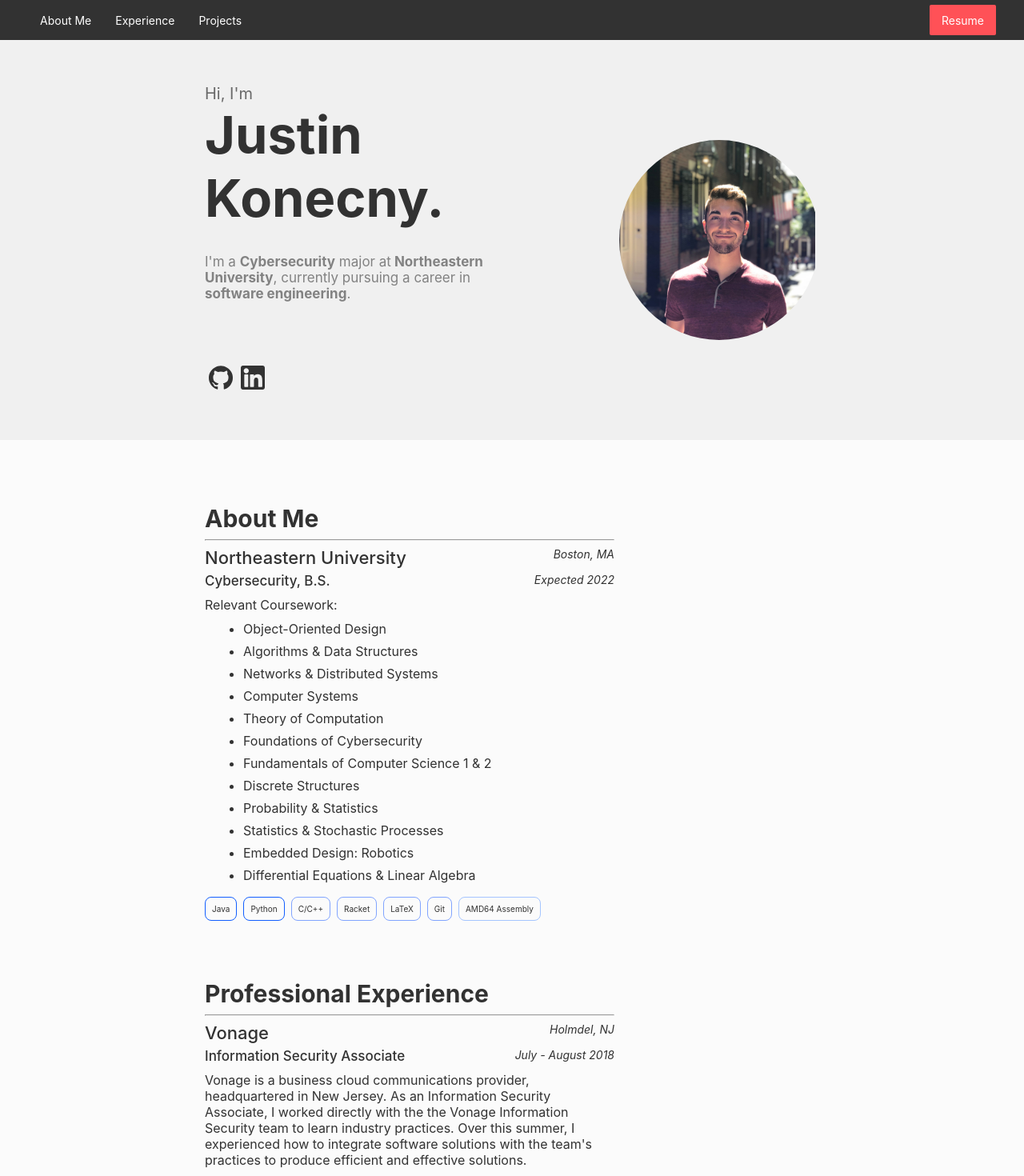
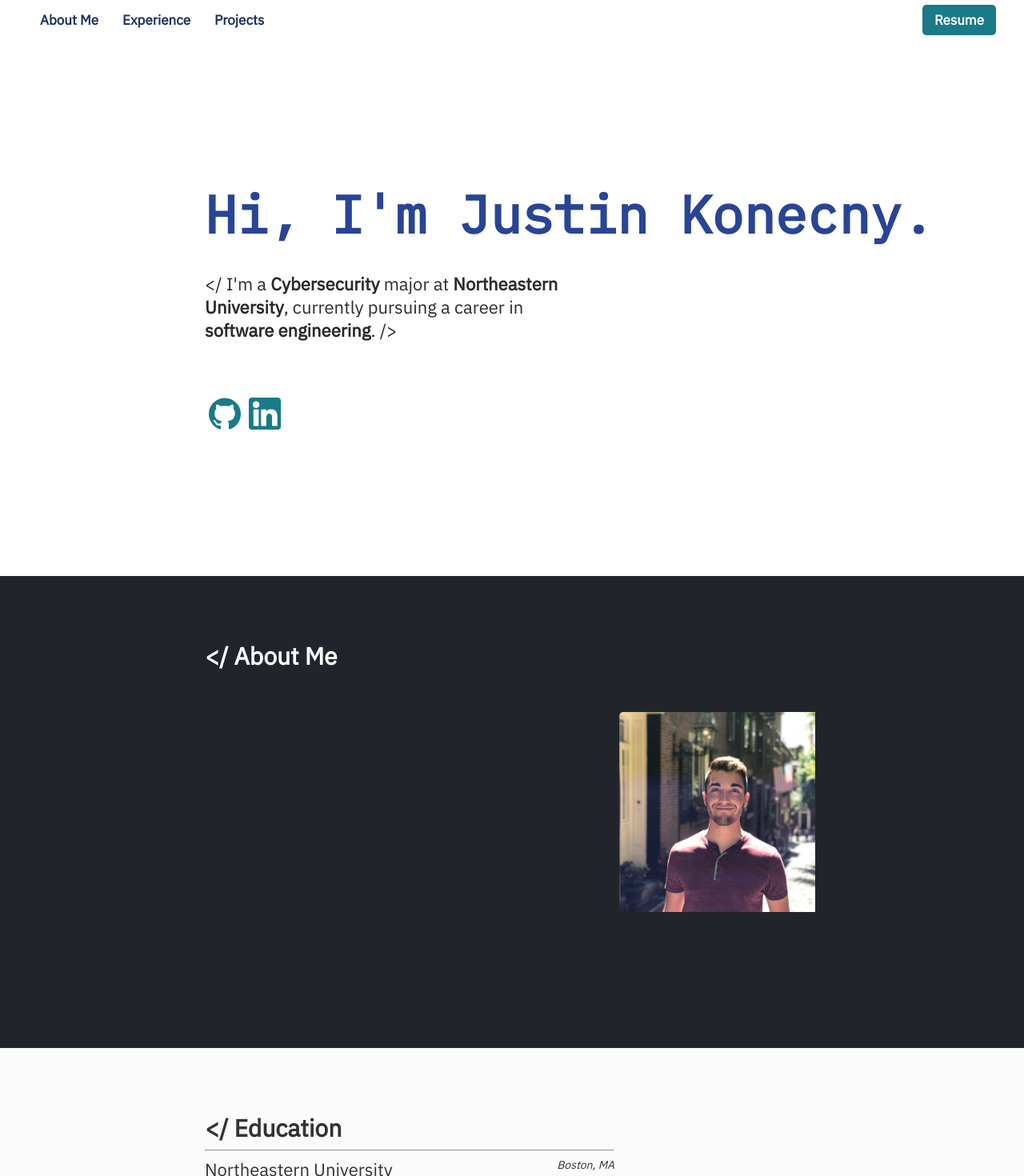
Before and after one commit to justinkonecny/website, a React (Create React App) app: page / in a window 1280 px wide. Shown: the top 1470 px of the page at 80% size. Built offline with nearby package versions, Linux system fonts and the light colour scheme.

Commit message:
Start rebranding

```diff
--- a/public/index.html
+++ b/public/index.html
@@ -10,6 +10,7 @@
       user's mobile device or desktop. See https://developers.google.com/web/fundamentals/web-app-manifest/
     -->
     <link rel="manifest" href="%PUBLIC_URL%/manifest.json" />
+    <link href="https://fonts.googleapis.com/css?family=IBM+Plex+Mono|IBM+Plex+Sans" rel="stylesheet">
     <meta property="og:title" content="Justin Konecny | Software Engineer" />
     <meta property="og:image" content="%PUBLIC_URL%/favicon.ico" />
 
--- a/src/components/Home.js
+++ b/src/components/Home.js
@@ -108,17 +108,21 @@ class Home extends Component {
             <div>
                 <NavBar display={this.state.showNavBar} linksLeft={this.navLinksLeft} linksRight={this.navLinksRight}/>
 
-                {/* The introduction section, includes name, picture, and social media icons */}
-                <div className={this.state.isMobile ? 'intro-mobile' : 'intro'}>
-                    <div className={this.state.isMobile ? 'intro-text-mobile' : 'intro-text'}>
-                        <h2>Hi, I'm</h2>
-                        <h1>Justin Konecny.</h1>
-                        <p style={{'color': '#828282', 'font-size': '17px'}}>
-                            I'm a <span style={{'fontWeight': '700'}}>Cybersecurity</span> major at
+                <div className={'intro'}>
+                    <div className={'intro-inner'}>
+                        <h1>Hi, I'm Justin Konecny.</h1>
+                        <p style={{'fontSize': '22px', 'marginRight': '45vw'}}>
+                            &#60;/ I'm a <span style={{'fontWeight': '700'}}>Cybersecurity</span> major at
                             <span style={{'fontWeight': '700'}}> Northeastern University</span>, currently
-                            pursuing a career in <span style={{'fontWeight': '700'}}>software engineering</span>.
+                            pursuing a career in <span style={{'fontWeight': '700'}}>software engineering</span>. />
                         </p>
                         <Icons isMobile={this.state.isMobile}/>
+                    </div>
+                </div>
+
+                <div className={this.state.isMobile ? 'about-mobile' : 'about'}>
+                    <div className={this.state.isMobile ? 'about-text-mobile' : 'about-text'}>
+                        <h3 id={'about-me'} style={{'color': 'white'}}>&#60;/ About Me</h3>
                     </div>
                     <ProfileImage isMobile={this.state.isMobile}/>
                 </div>
@@ -127,7 +131,7 @@ class Home extends Component {
                 {/* EDUCATION */}
                 <div className={this.state.isMobile ? 'body-mobile' : 'body'}>
                     <div className={'body-info'}>
-                        <h3 id={'about-me'}>About Me</h3>
+                        <h3 id={'about-me'}>&#60;/ Education</h3>
                         <hr/>
                         <h4>Northeastern University<span className={'right'}>Boston, MA</span></h4>
                         <h5>Cybersecurity, B.S.<span className={'right'}>Expected 2022</span></h5>
@@ -157,7 +161,7 @@ class Home extends Component {
                         </div>
 
                         {/* WORK EXPERIENCE */}
-                        <h3 id={'experience'}>Professional Experience</h3>
+                        <h3 id={'experience'}>&#60;/ Professional Experience</h3>
                         <hr/>
                         {/*<h4>Rocket Software<span className={'right'}>Waltham, MA</span></h4>*/}
                         {/*<h5>Software Engineer Co-op<span className={'right'}>July - December 2019</span></h5>*/}
@@ -205,7 +209,7 @@ class Home extends Component {
                         </div>
 
                         {/* FEATURED SOFTWARE PROJECTS */}
-                        <h3 id='projects'>Software Projects</h3>
+                        <h3 id='projects'>&#60;/ Software Projects</h3>
                         <hr/>
                         <p>
                             <h4>Calendays</h4>
@@ -254,7 +258,7 @@ class ProfileImage extends Component {
             return null;
         } else {
             return (
-                <div className={'intro-profile'}>
+                <div className={'about-profile'}>
                     <div className={'profile-crop'}>
                         <img src={profile} className={'profile-img'} alt={'Profile Image'}/>
                     </div>
--- a/src/components/Icons.js
+++ b/src/components/Icons.js
@@ -10,7 +10,7 @@ class Icons extends Component {
         super(props);
         this.iconStyle = {
             'margin': '5px', // The spacing between each icon
-            'width': '30px' // The width of each icon
+            'width': '40px' // The width of each icon
         };
     }
 
@@ -23,7 +23,7 @@ class Icons extends Component {
             return null;
         } else {
             return (
-                <div style={{'margin': '75px 0 0 0'}}>
+                <div style={{'margin': '65px 0 0 0'}}>
                     <a href='https://github.com/justinkonecny/' target='_blank' rel='noopener noreferrer'>
                         <img src={github} alt='github' style={this.iconStyle}/>
                     </a>
--- a/src/css/App.css
+++ b/src/css/App.css
@@ -1,5 +1,6 @@
 .App {
   text-align: center;
+  font-family: 'IBM Plex Sans', sans-serif;
 }
 
 .App-logo {
@@ -9,7 +10,6 @@
 }
 
 .App-header {
-  /*background-color: #282c34;*/
   background-color: white;
   min-height: 10vh;
   display: flex;
--- a/src/css/Home.css
+++ b/src/css/Home.css
@@ -1,6 +1,8 @@
 h1 {
     margin: 0 0 30px 0;
-    font-size: 65px;
+    font-size: 66px;
+    font-family: 'IBM Plex Mono', monospace;
+    color: #284496
 }
 
 h2 {
@@ -33,34 +35,46 @@ p {
 }
 
 .intro {
-    background-color: #f0f0f0;
+    text-align: left;
+    width: 100%;
+    min-height: 670px;
+    padding-top: 50px;
+    display: flex;
+    background-color: white;
+}
 
+.intro-inner {
+    margin: auto 0 auto 20vw;
+    color: #292a2f;
+}
+
+.about {
+    background-color: #21252b;
     display: flex;
     width: 100%;
-    min-height: 500px;
-    padding-top: 50px;
+    min-height: 590px;
 }
 
-.intro-mobile {
+.about-mobile {
     background-color: #f0f0f0;
     padding-top: 5vh;
     width: 100%;
     height: 100vh;
 }
 
-.intro-text {
-    margin: auto 10vw auto 20vw;
+.about-text {
+    margin-left: 20vw;
     width: 42vw;
     text-align: left;
 }
 
-.intro-text-mobile {
+.about-text-mobile {
     margin: 10vw 10vw;
     width: 80vw;
     text-align: center;
 }
 
-.intro-profile {
+.about-profile {
     width: 60vw;
     display: flex;
     align-items: center;
@@ -71,7 +85,7 @@ p {
     width: 250px;
     height: 250px;
     overflow: hidden;
-    border-radius: 50%;
+    border-radius: 5px;
 }
 
 .profile-img {
--- a/src/css/NavBar.css
+++ b/src/css/NavBar.css
@@ -1,22 +1,27 @@
 .nav-inner {
-    color: white;
-    font-size: 14px;
+    color: #1e2f60;
+    font-size: 17px;
+    font-weight: 600;
     margin: auto 15px;
 }
 
+.nav-inner-main {
+    color: white;
+}
+
 .nav-inner:hover {
-    color: #ffd1cf;
+    color: black;
 }
 
 .nav-inner-main:hover {
-    color: white;
+    color: black;
 }
 
 .nav-link {
     text-decoration: none;
     height: 75%;
     display: flex;
-    border-radius: 2px;
+    border-radius: 5px;
 }
 
 .nav-link:hover {
@@ -24,12 +29,12 @@
 }
 
 .main-link {
-    background-color: #FF5157;
+    background-color: #197a88;
     margin-left: auto;
 }
 
 .main-link:hover {
-    background-color: #ff6269;
+    background-color: #197a88;
 }
 
 .nav-left {
@@ -50,8 +55,6 @@
 
 .nav {
     text-align: left;
-    background-color: #323232;
-    color: #ffffff;
     display: flex;
     align-items: center;
     position: fixed;
```
Also changed, not shown: src/resources/github.svg, src/resources/linkedin.svg.
